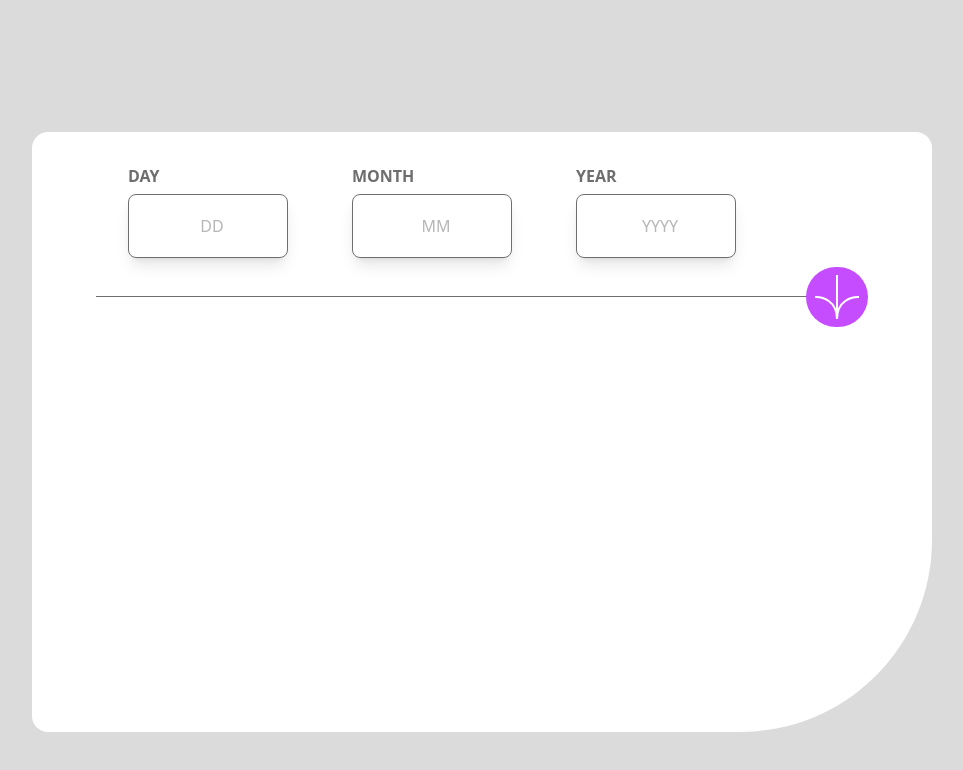
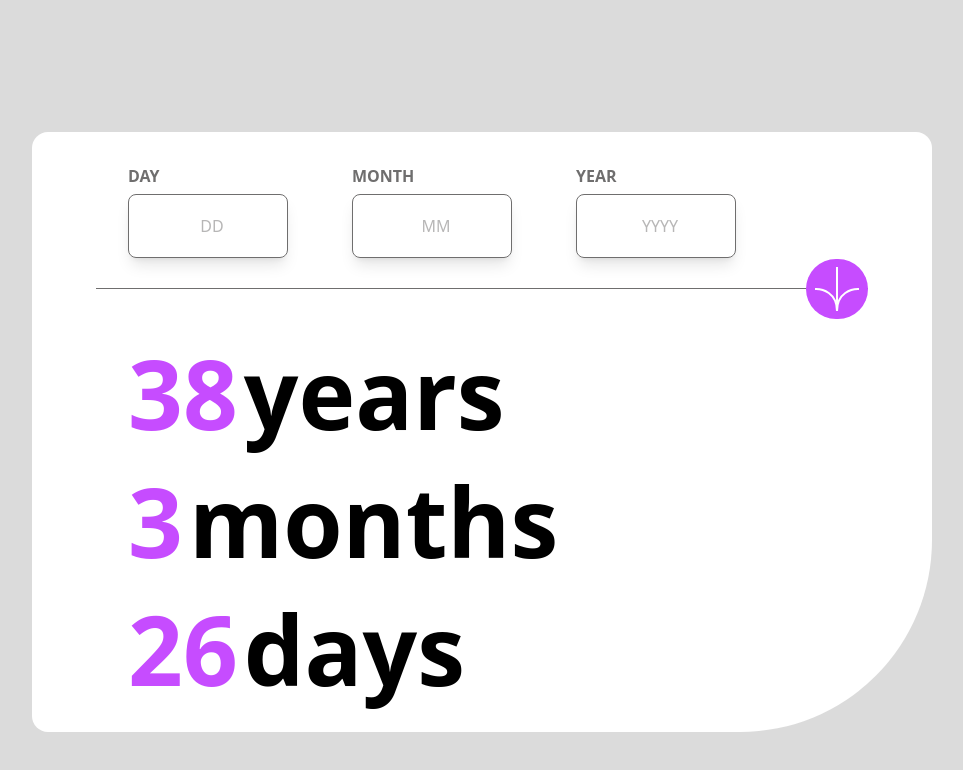
Before and after one commit to GabsFMA/Fullstack_AgeCalculatorApp, a React (Vite) app: page / in a window 1280 px wide. Shown: the top 770 px of the page, without its empty margins (158-1121 px from the left). Built offline with nearby package versions, Linux system fonts and the light colour scheme.

Commit message:
feat: created yo (output age) component

```diff
--- a/src/App.jsx
+++ b/src/App.jsx
@@ -1,24 +1,54 @@
+import React, { useState } from "react";
 import Dmy from "./components/dmy";
+import Yo from "./components/yo";
 
 function App() {
+  const [inputs, setInputs] = useState({ day: "", month: "", year: "" });
+
   const DMY = [
     {
       name: "DAY",
       placeholder: "DD",
+      key: "day",
     },
     {
       name: "MONTH",
       placeholder: "MM",
+      key: "month",
     },
     {
       name: "YEAR",
       placeholder: "YYYY",
+      key: "year",
     },
   ];
 
+  const YO = [
+    {
+      quantity: "38",
+      dmy: "years",
+    },
+    {
+      quantity: "3",
+      dmy: "months",
+    },
+    {
+      quantity: "26",
+      dmy: "days",
+    },
+  ];
+
+  const handleInputChange = (key, value) => {
+    setInputs((prev) => ({ ...prev, [key]: value }));
+  };
+
+  const handleButtonClick = () => {
+    console.log("Input values:", inputs);
+  };
+
   return (
     <div className="bg-[#fff] w-[900px] h-[600px] rounded-tl-2xl rounded-tr-2xl rounded-bl-2xl rounded-br-[192px]">
-      <div className="m-16 flex flex-col gap-8">
+      <div className="m-16 flex flex-col gap-6">
         <div className="flex flex-row gap-8 w-full">
           {DMY.map((item, index) => {
             return (
@@ -26,19 +56,30 @@ function App() {
                 key={index}
                 name={item.name}
                 placeholder={item.placeholder}
+                onChange={(value) => handleInputChange(item.key, value)}
               />
             );
           })}
         </div>
         <div className="relative">
           <hr className="border-[#6F6E6E]" />
-          <div className="absolute top-1/2 right-0 flex items-center justify-center transform -translate-y-1/2">
+          <button
+            className="absolute top-1/2 right-0 flex items-center justify-center transform -translate-y-1/2 cursor-pointer"
+            onClick={handleButtonClick}
+          >
             <img
               src="images/icon-arrow.svg"
               alt="icon-arrow"
               className="bg-[#C64CFF] rounded-full p-2"
             />
-          </div>
+          </button>
+        </div>
+        <div className="flex flex-col">
+          {YO.map((item, index) => {
+            return (
+              <Yo key={index} quantity={item.quantity} dmy={item.dmy} />
+            );
+          })}
         </div>
       </div>
     </div>
--- /dev/null
+++ b/src/components/yo.tsx
@@ -0,0 +1,19 @@
+import React, { useState } from "react";
+
+interface YoProps {
+    quantity: number;
+    dmy: string;
+}
+
+function Yo({ quantity, dmy }: YoProps) {
+
+    return(
+        <div className="flex flex-row gap-1.5 ml-8 mt-8">
+            <span className="text-[#C64CFF] text-8xl font-bold">{quantity}</span>
+            <span className="text-8xl font-bold">{dmy}</span>
+        </div>
+    )
+
+}
+
+export default Yo;
```
